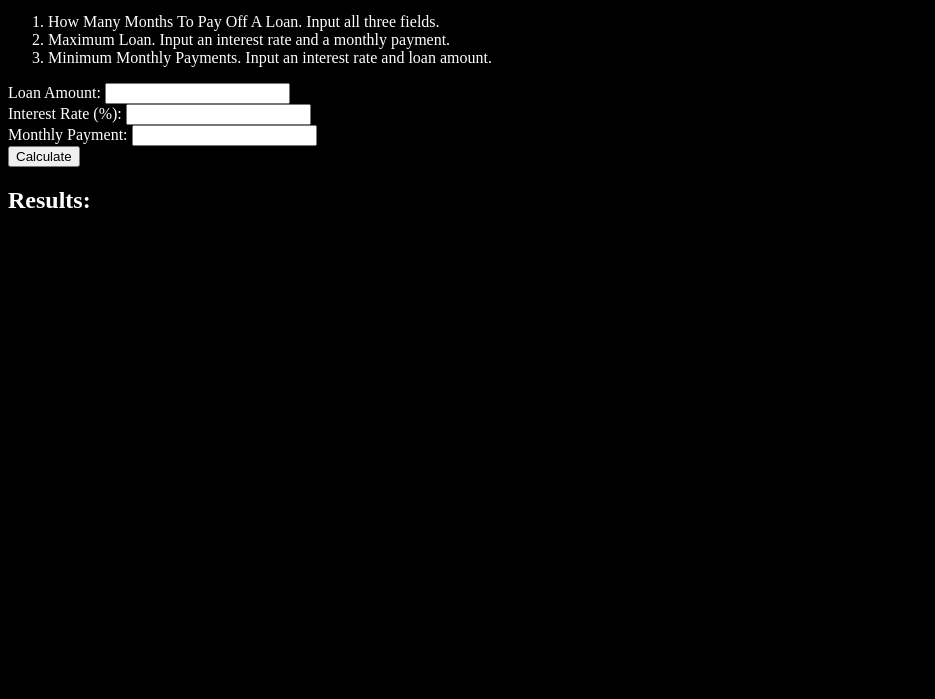
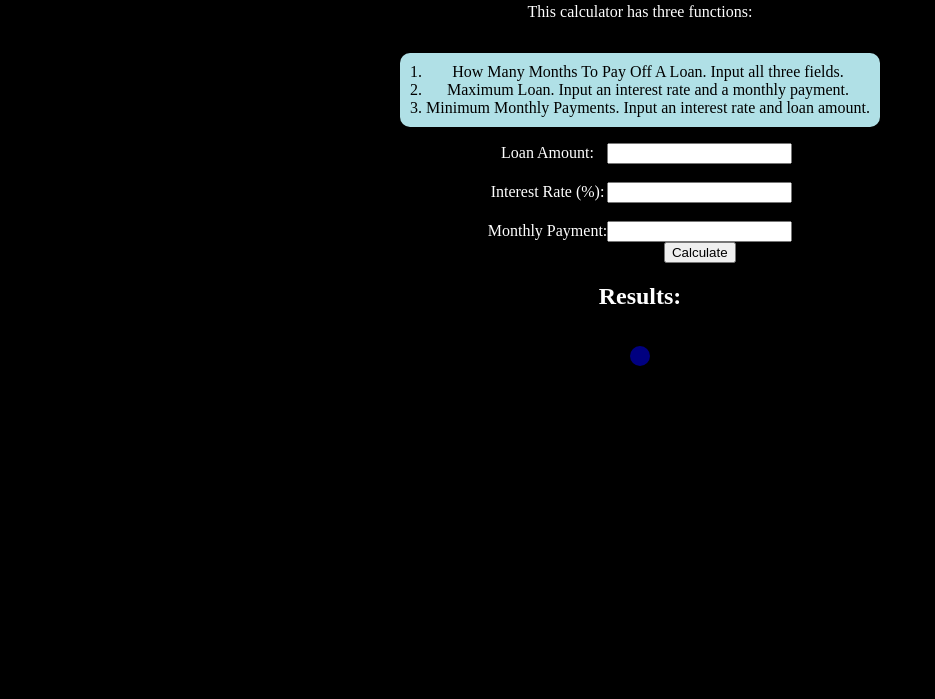
Before and after one commit to DawsonGC/Simple-Loan-Calculator, a plain HTML site: page index.html in a window 1280 px wide. Shown: the part 101-800 px from the top of the page, without its empty margins (0-935 px from the left). Drawn offline with Linux system fonts and the light colour scheme.

Commit message:
Update index.html

```diff
--- a/index.html
+++ b/index.html
@@ -8,20 +8,51 @@
   body {
     background-color: black;
     color: white;
+    text-align: center;
+    display: grid;
+    place-items: center;
+  }
+
+  ol {
+    background-color: powderblue;
+    color: black;
+    border-radius: 10px;
+    padding: 10px;
+    padding-left: 26px;
+  }
+
+  form {
+    display: grid;
+    justify-items: center;
+    align-items: center;
+    height: 100%;
+  }
+
+  label {
+    grid-column: 1;
+  }
+
+  input {
+    grid-column: 2;
+  }
+
+  .result {
+    background-color: navy;
+    border-radius: 10px;
+    padding: 10px;
   }
 </style>
 </head>
 <body>
   <h1>Loan Calculator</h1>
-
   <p>
   This calculator has three functions:
+  </p>
   <ol>
     <li>How Many Months To Pay Off A Loan. Input all three fields.</li>
     <li>Maximum Loan. Input an interest rate and a monthly payment.</li>
     <li>Minimum Monthly Payments. Input an interest rate and loan amount.</li>
   </ol>
-  </p>
 
   <form onsubmit="calculateLoan(event)">
     <label for="loanAmount">Loan Amount:</label>
@@ -37,6 +68,6 @@
   </form>
 
   <h2>Results:</h2>
-  <p id="result"></p>
+  <p id="result" class="result"></p>
 </body>
 </html>
```
